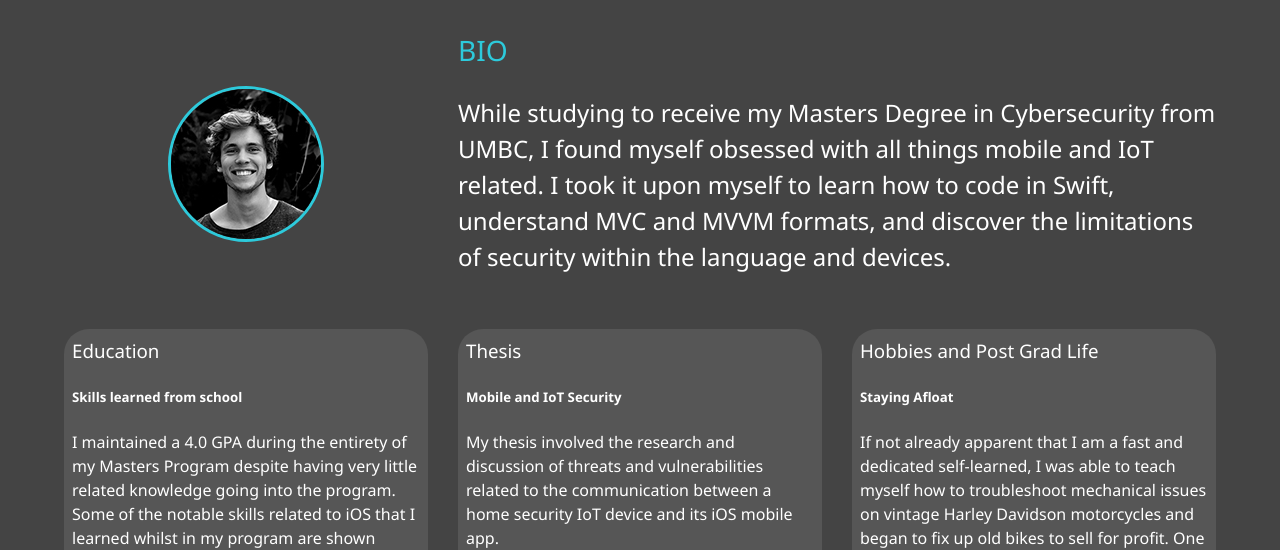
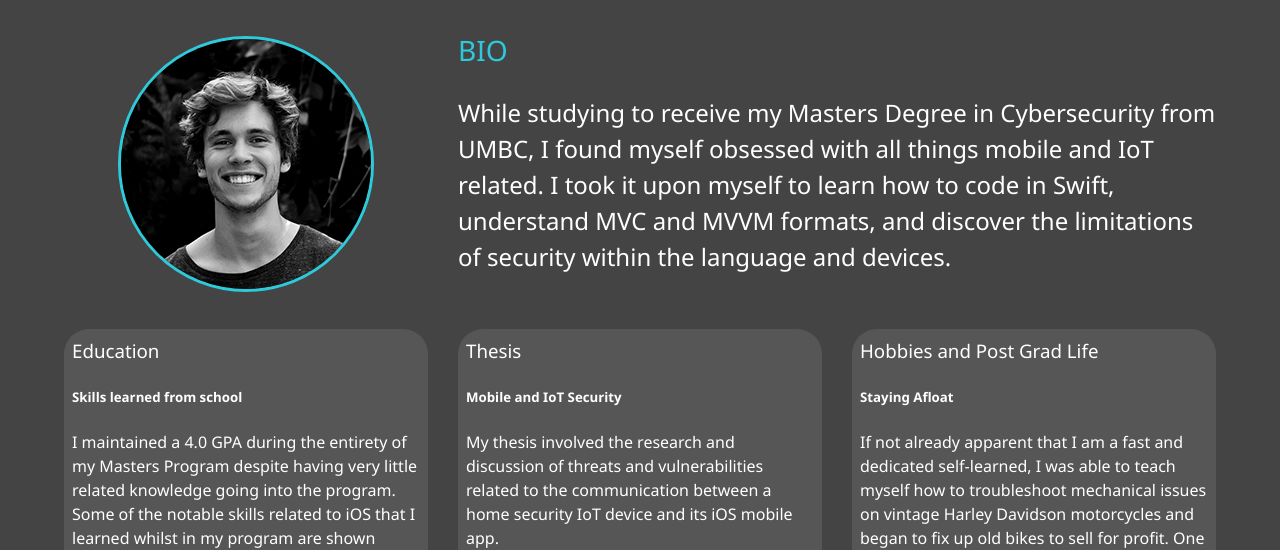
Before and after one commit to Joseph-Terman/portfolio, a website: page dist/about.html in a window 1280 px wide. Shown: the part 253-803 px from the top of the page. Drawn offline with Linux system fonts and the light colour scheme.

Commit message:
about me change troubleshoot test number 2

```diff
--- a/dist/about.html
+++ b/dist/about.html
@@ -51,7 +51,7 @@
         Let me tell you a few things about myself
       </h2>
       <div class="about-info">
-        <img src="img/portrait_small.jpg" alt="John Doe" class="bio-image" />
+        <img src="img/portrait.jpg" alt="John Doe" class="bio-image" />
 
         <div class="bio">
           <h3 class="text-secondary">
```
